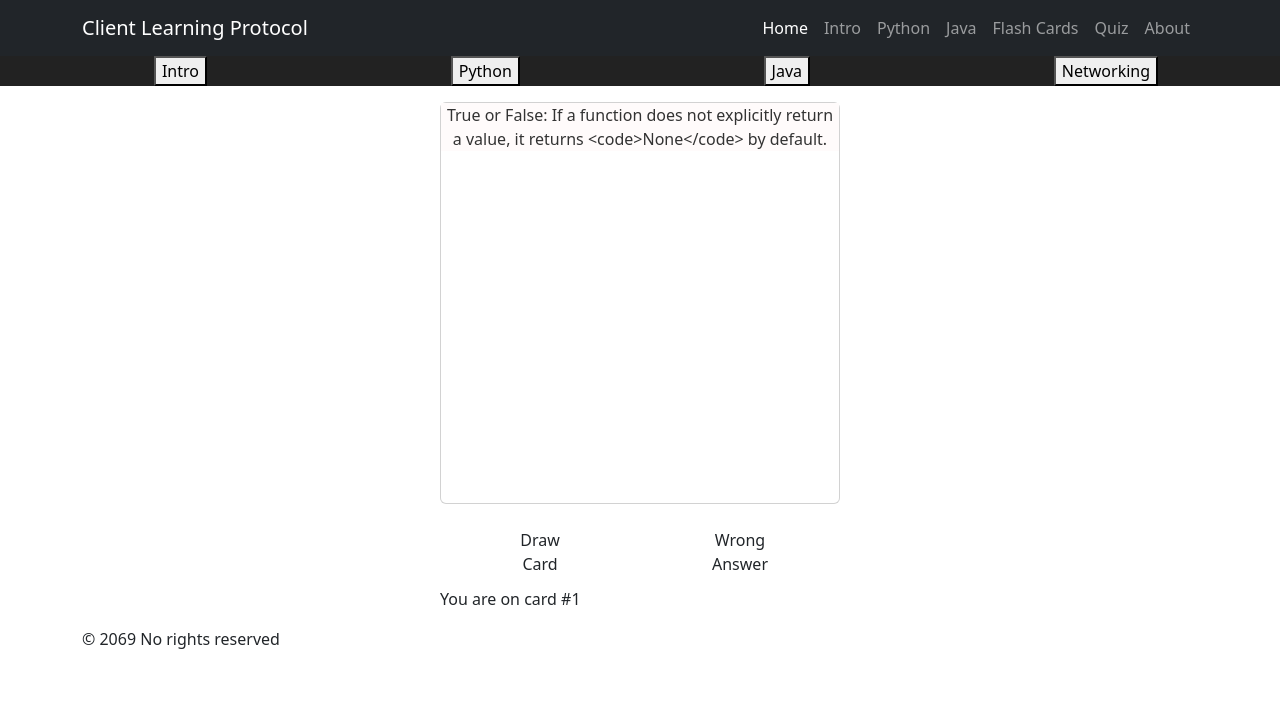
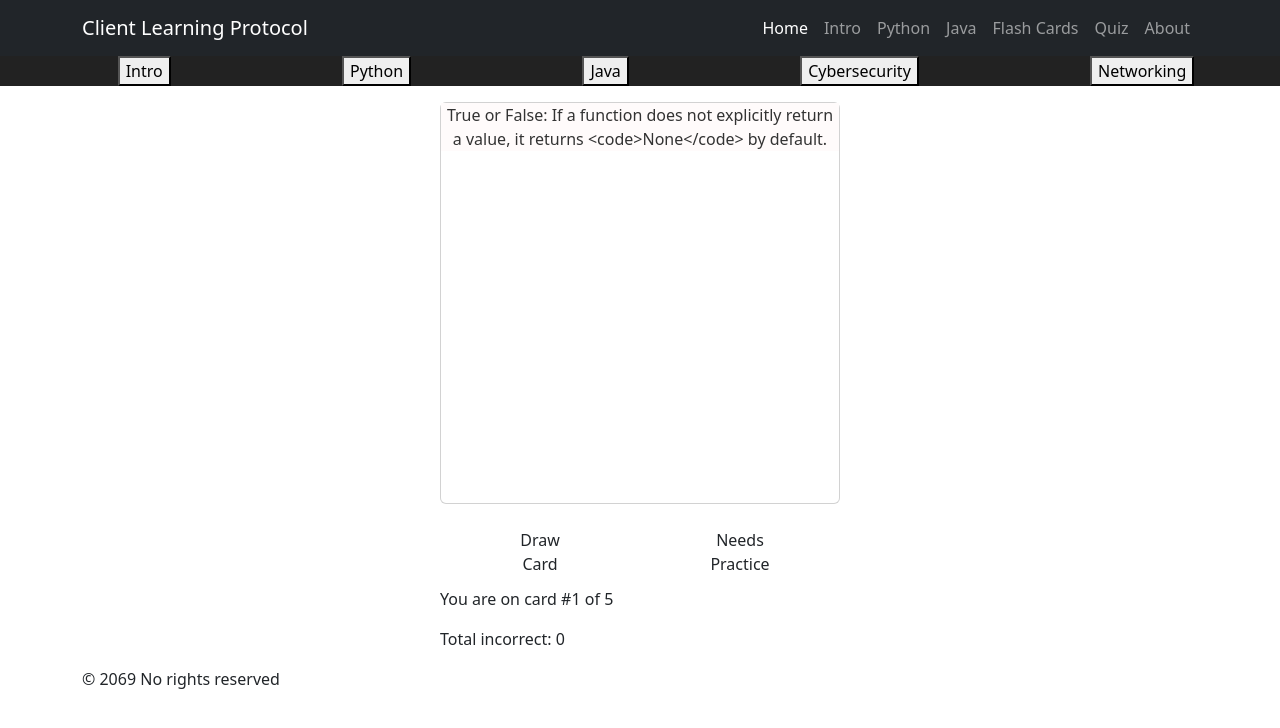
Before and after one commit to paulcostanza/client-learning-protocol, a React (Vite) app: page /flashcards in a window 1280 px wide. Shown: the top 728 px of the page. Built offline with nearby package versions, Linux system fonts and the light colour scheme.

Commit message:
FlashCards: updated features, still not 100%

```diff
--- a/src/pages/About.jsx
+++ b/src/pages/About.jsx
@@ -1,6 +1,6 @@
 import NavBar from '../components/NavBar'
 import Footer from '../components/Footer'
-// import Me from '../assets/about/me/png'
+import Me from '/src/assets/about/me.png'
 
 export default function About() {
     return (
--- a/src/pages/FlashCards.jsx
+++ b/src/pages/FlashCards.jsx
@@ -7,21 +7,27 @@ import Card from './flash-cards/Card/Card'
 import PythonQuestions from './flash-cards/data/python.json'
 import JavaQuestions from './flash-cards/data/java.json'
 import NetworkingQuestions from './flash-cards/data/networking.json'
+import CybersecurityQuestions from './flash-cards/data/cybersecurity.json'
 
 export default function FlashCards() {
 
-
-    const [cards, setCards] = useState([...PythonQuestions.cards])
+    const [cards, setCards] = useState([...PythonQuestions])
     const [idx, setIdx] = useState(0)
     const [currentCard, setCurrentCard] = useState({})
+    const [incorrect, setIncorrect] = useState([])
+    const [wrongIdx, setWrongIdx] = useState(0)
 
+    // user picks which topic to study
     function launchQuiz(type) {
         if (type == "Intro") {
             console.log("Intro is pressed")
         } else if (type == "Python") {
-            setCards([...PythonQuestions.cards])
+            setCards([...PythonQuestions])
         } else if (type == "Java") {
-            setCards([...JavaQuestions.cards])
+            setCards([...JavaQuestions])
+
+        } else if (type == "Cybersecurity") {
+            setCards([...CybersecurityQuestions])
         } else if (type == "Networking") {
             setCards([...NetworkingQuestions])
         } else {
@@ -29,6 +35,7 @@ export default function FlashCards() {
         }
     }
 
+    // random does not seem to work
     useEffect(() => {
         setCurrentCard(getRandomCard(cards))
     }, [cards])
@@ -37,19 +44,41 @@ export default function FlashCards() {
         return currentCards[Math.floor(Math.random() * currentCards.length)]
     }
 
-    // chooses a random card from selected pile and deletes it
+    // when user gets a card incorrect, add it to the 'wrong' deck
+    const handleAddIncorrect = (item) => {
+        setIncorrect((prevIncorrect) => [...prevIncorrect, item]);
+    };
+
+
     const updateCard = () => {
-        console.log(cards[idx])
-        console.log("idx === " + idx)
-        console.log("card len: " + cards.length)
 
         let nextIdx = idx + 1
+
+        // if you finish cards
         if (nextIdx >= cards.length) {
             nextIdx = 0
+
+            if (wrongIdx > 0) {
+                setCards([...incorrect])
+                setIncorrect([])
+                setWrongIdx(0)
+            }
+
+            else {
+                alert("You did it, yay!")
+            }
         }
 
         setIdx(nextIdx)
         setCurrentCard(cards[nextIdx])
+
+    }
+
+
+    const wrongAnswer = () => {
+        handleAddIncorrect(currentCard)
+        setWrongIdx(wrongIdx + 1)
+        updateCard()
     }
 
     return (
@@ -61,6 +90,7 @@ export default function FlashCards() {
                     <li><button onClick={() => launchQuiz("Intro")}>Intro</button></li>
                     <li><button onClick={() => launchQuiz("Python")}>Python</button></li>
                     <li><button onClick={() => launchQuiz("Java")}>Java</button></li>
+                    <li><button onClick={() => launchQuiz("Cybersecurity")}>Cybersecurity</button></li>
                     <li><button onClick={() => launchQuiz("Networking")}>Networking</button></li>
                 </ul>
             </div>
@@ -69,13 +99,14 @@ export default function FlashCards() {
 
                 {/* Our card's question and answer */}
                 <div className="cardRow">
-                    <Card question={currentCard.question} answer={currentCard.answer} />
+                    <Card style={{ whiteSpace: 'pre-line' }} question={currentCard.question} answer={currentCard.answer} />
                 </div>
 
                 {/* Draw card button */}
                 <div className="buttonRow">
-                    <DrawButton updateCard={updateCard} />
-                    <p>You are on card #{idx + 1}</p>
+                    <DrawButton updateCard={updateCard} wrongAnswer={wrongAnswer} />
+                    <p>You are on card #{idx + 1} of {cards.length}</p>
+                    <p>Total incorrect: {wrongIdx}</p>
                 </div>
 
                 {/* end of className=App */}
--- a/src/pages/flash-cards/DrawButton/DrawButton.jsx
+++ b/src/pages/flash-cards/DrawButton/DrawButton.jsx
@@ -1,17 +1,16 @@
 import React from 'react';
 
-const DrawButton = ({ updateCard }) => {
+const DrawButton = ({ updateCard, wrongAnswer }) => {
 
 
     return (
         <div className="flex justify-center">
-            <button
-                onClick={updateCard}
-                className="btn"
-            >
+            <button onClick={updateCard} className="btn">
                 Draw Card
             </button>
-            <button className='btn'>Wrong Answer</button>
+            <button onClick={wrongAnswer} className='btn'>
+                Needs Practice
+            </button>
         </div>
     );
 };
--- /dev/null
+++ b/src/pages/flash-cards/data/cybersecurity.json
@@ -0,0 +1,34 @@
+[
+    {
+        "question": "Why is the CIA triad important?",
+        "answer": "The CIA Triad (Confidentiality, Integrity, and Availability) is a model in cybersecurity that helps organizations protect their data and systems from threats. It helps to create a balanced approach to security by covering these aspects. <br><br>Without focus on these factors, hackers could steal sensitive data, Financial records could be manipulated, critical services (like hospitals or banking systems) could shut down. <br><br>The CIA Triad is a balanced approach—focusing too much on one can weaken the others. For example, making data too available might reduce confidentiality. <br><br>So if I had to some it up, the CIA Triad is important because it is essential for providing a foundational framework that ensures data is protected for an organization."
+    },
+    {
+        "question": "What does the \"C\" in the CIA Triad stand for?",
+        "answer": "Confidentiality: Ensuring that sensitive data is only accessible to authorized users (e.g., encryption, access controls)"
+    },
+    {
+        "question": "What does the \"I\" in the CIA Triad stand for?",
+        "answer": "Integrity: Protecting data from unauthorized modification or corruption (e.g., hashing, digital signatures)."
+    },
+    {
+        "question": "What does the \"A\" in the CIA Triad stand for?",
+        "answer": "Availability: Ensuring that systems and data remain accessible when needed (e.g., redundancy, DDoS protection)."
+    },
+    {
+        "question": "What is encryption?",
+        "answer": "The process of converting data into a coded format to prevent unauthorized access. It uses algorithms to transform plaintext into ciphertext that can only be deciphered using a decryption key."
+    },
+    {
+        "question": "What is a key?",
+        "answer": "A key is a piece of information, represented as a string of bits, used in cryptographic algorithms to encrypt and decrypt data. "
+    },
+    {
+        "question": "What is symmetric Encryption?",
+        "answer": "Encryption where the same key is used for both encrypting and decrypting data. Both the sender and receiver must have access to the same secret key to communicate."
+    },
+    {
+        "question": "What is asymmetric Encryption?",
+        "answer": "Encryption that uses two keys: a public key for encrypting, and a private key for decrypting. The keys are mathematically linked. The private key must be kept secret, while the public key can be shared freely."
+    }
+]
--- a/src/pages/flash-cards/data/fake.json
+++ b/src/pages/flash-cards/data/fake.json
@@ -1,5 +1,4 @@
-{
-    "cards": [
+[
     {
         "id": 1,
         "question": "<h3>Click a link from above for some Q and A practice from each section.</h3>",
@@ -11,4 +10,3 @@
         "answer": "Seriously, do it!"
     }
 ]
-}
--- a/src/pages/flash-cards/data/java.json
+++ b/src/pages/flash-cards/data/java.json
@@ -1,5 +1,4 @@
-{
-    "cards": [
+[
     {
         "id": 1,
         "question": "Testing if Java will pop up",
@@ -11,4 +10,3 @@
         "answer": "Still testing..."
     }
 ]
-}
--- a/src/pages/flash-cards/data/python.json
+++ b/src/pages/flash-cards/data/python.json
@@ -1,8 +1,7 @@
-{
-    "cards": [
+[
     {
         "id": 1,
-            "question": "True or False: When a program is dynamically typed it means that once a variable is assigned a type it cannot change.",
+        "question": "True or False: \nWhen a program is dynamically typed it means that once a variable is assigned a type it cannot change.",
         "answer": "False"
     },
     {
@@ -17,7 +16,7 @@
     },
     {
         "id": 4,
-            "question": "True or False: If a function does not explicitly return a value, it returns <code>None</code> by default.",
+        "question": "True or False: \nIf a function does not explicitly return a value, it returns <code>None</code> by default.",
         "answer": "True"
     },
     {
@@ -26,4 +25,3 @@
         "answer": "pop()"
     }
 ]
-}
```
Also changed, not shown: src/pages/flash-cards/data/networking.json (+15 -15 lines). Lines whose indentation alone changed are shown as unchanged.
